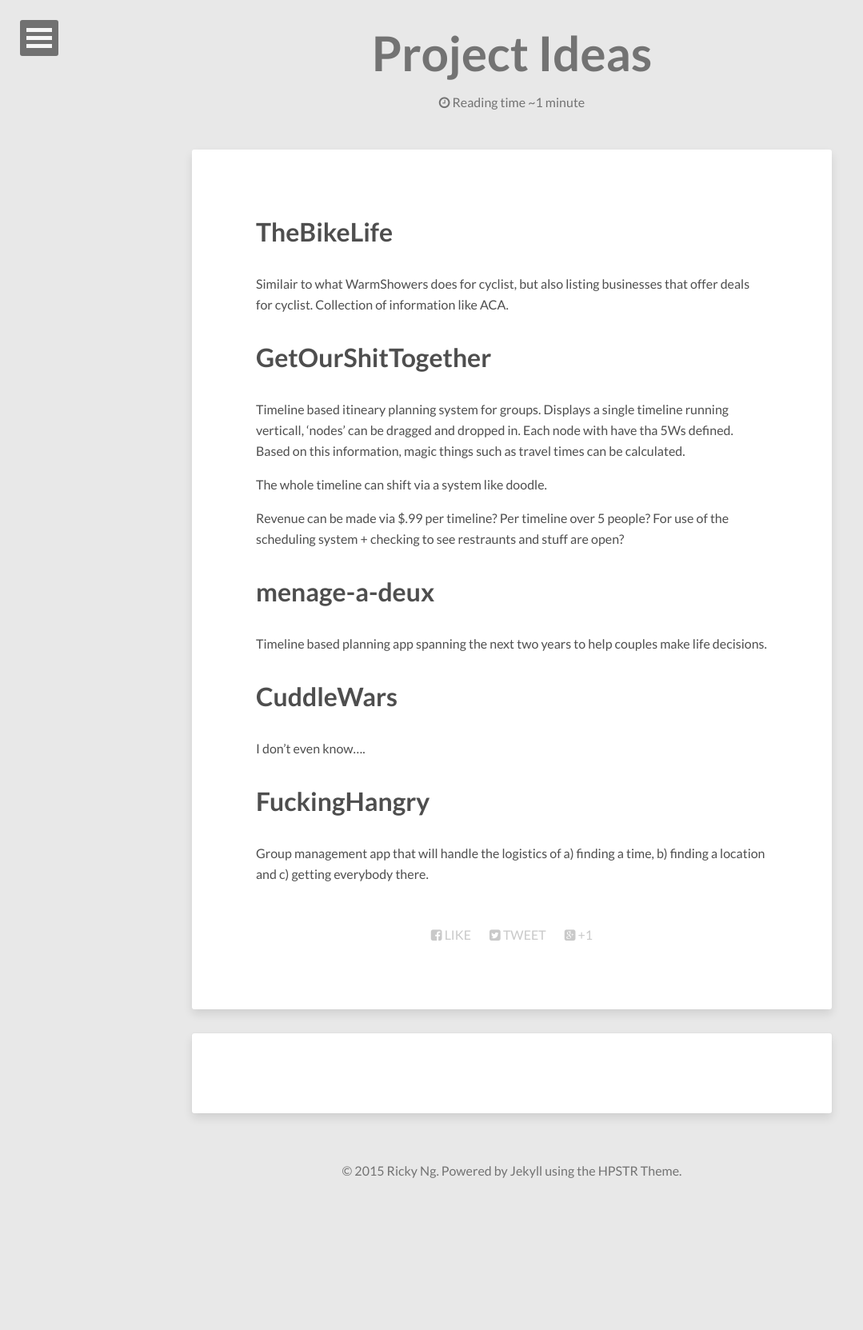
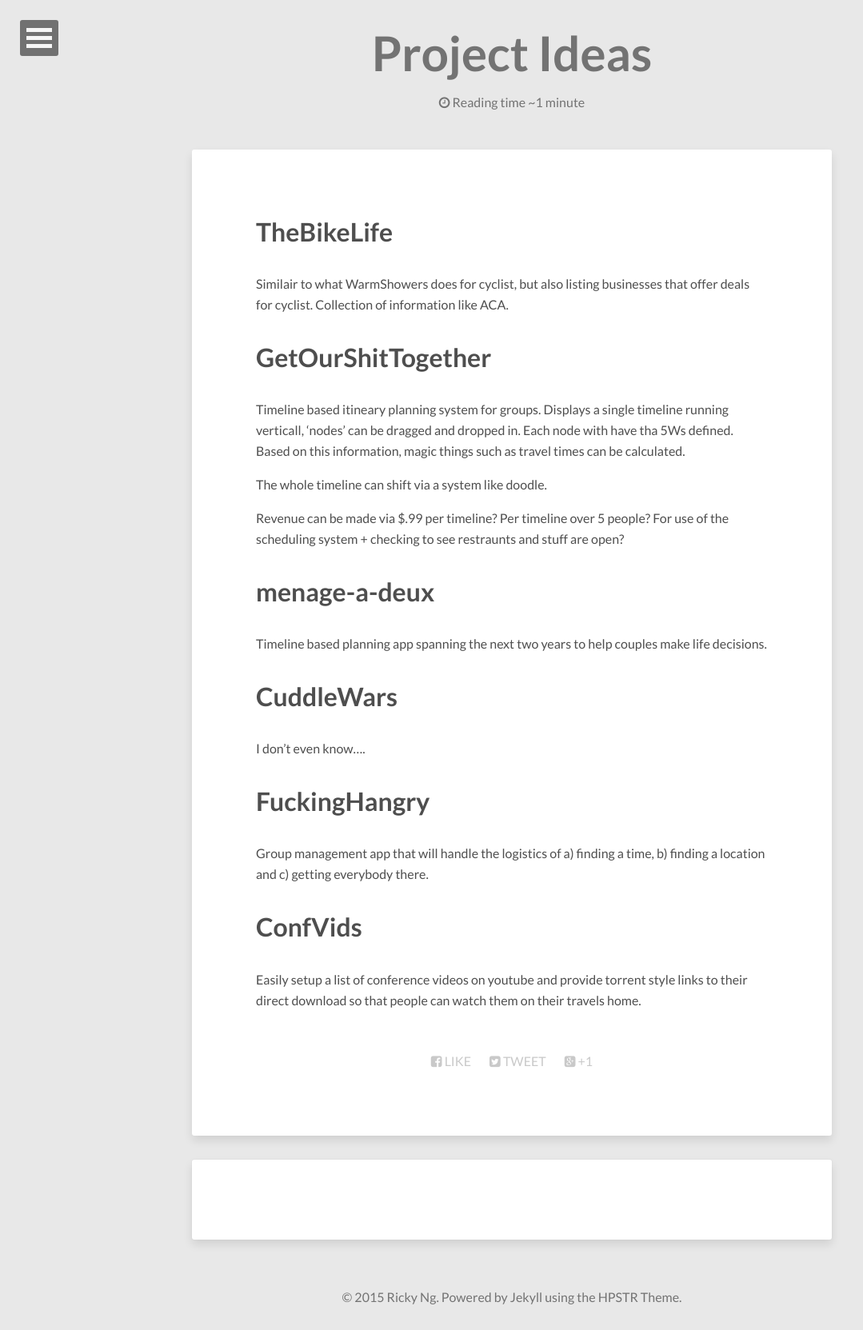
Before and after one commit to dummey/dummey.github.io, a Jekyll site: the page built from pages/project_ideas.md, in a window 1280 px wide. Shown: the whole page at 80% size, without its empty margins (0-1079 px from the left). Built offline with Jekyll 4.4.1, drawn with Linux system fonts in a browser that asks for light colours; nearby versions of some CDN libraries; before the commit the page ends 1505 px from its top, so only the background shows below that.

Commit message:
Update project_ideas.md

```diff
--- a/pages/project_ideas.md
+++ b/pages/project_ideas.md
@@ -23,3 +23,6 @@ I don't even know....
 
 #FuckingHangry
 Group management app that will handle the logistics of a) finding a time, b) finding a location and c) getting everybody there.
+
+#ConfVids
+Easily setup a list of conference videos on youtube and provide torrent style links to their direct download so that people can watch them on their travels home.
```
